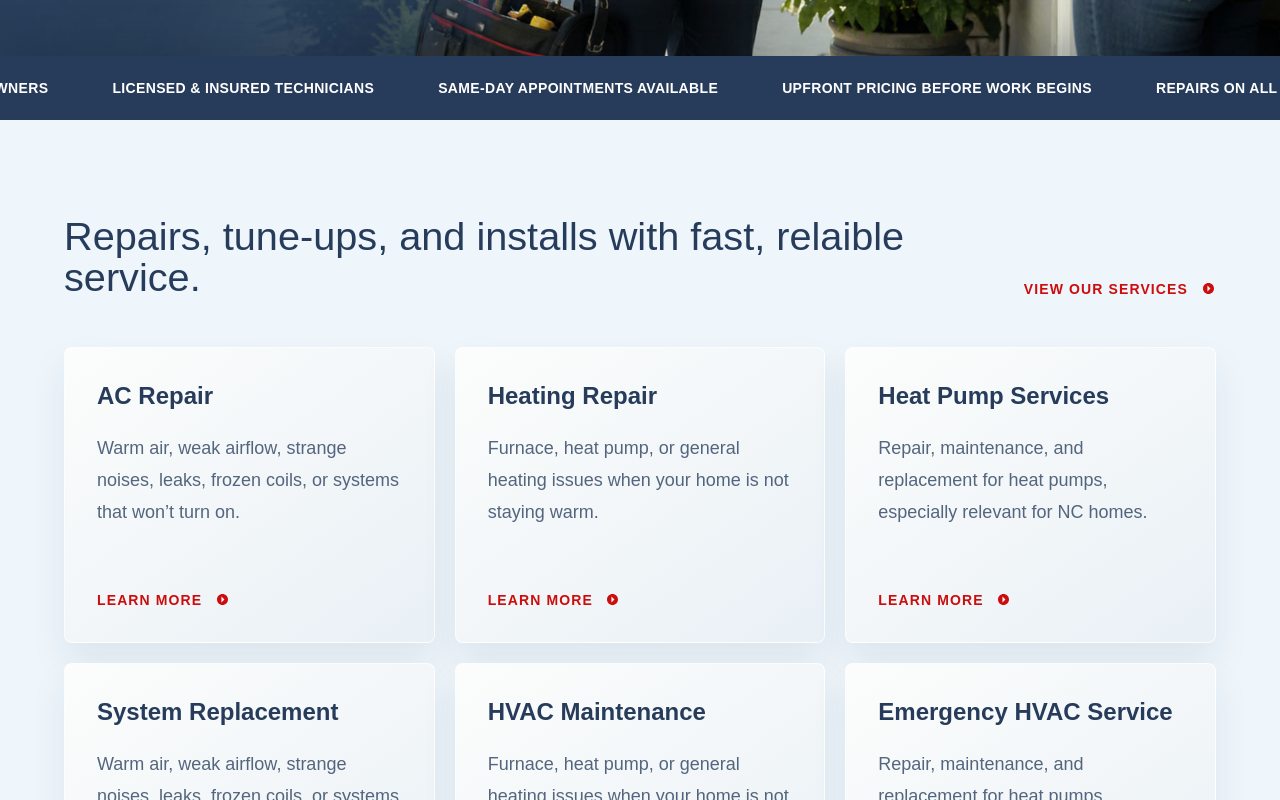
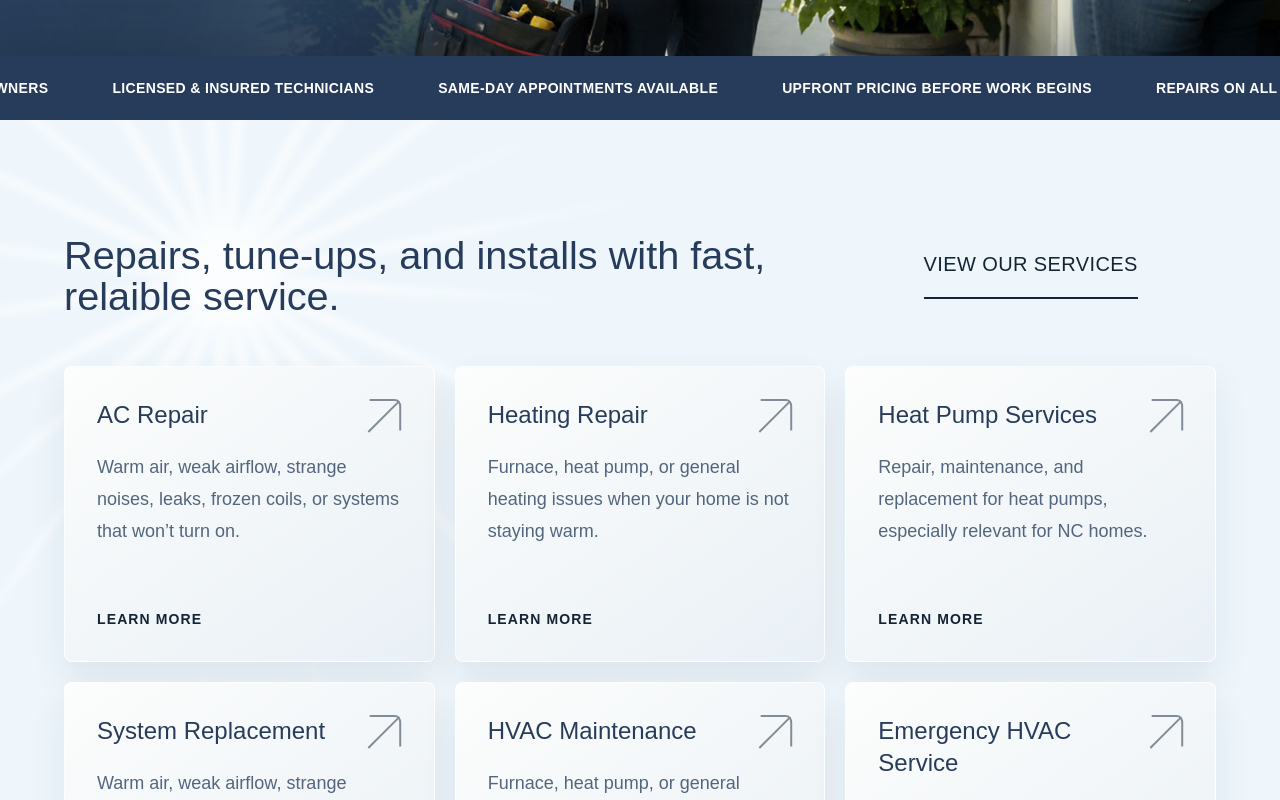
Before and after one commit to jcolemandesign/HVAC-sample, a Next.js app: page / in a window 1280 px wide. Shown: the part 800-1600 px from the top of the page. Built offline with nearby package versions, Linux system fonts and the light colour scheme; a web font is replaced by a local one.

Commit message:
Service Cards Section Complete

```diff
--- /dev/null
+++ b/src/app/components/AnimatedSunburst.tsx
@@ -0,0 +1,49 @@
+"use client";
+
+import { useEffect, useRef, useState } from "react";
+
+export function AnimatedSunburst() {
+  const sunburstRef = useRef<HTMLDivElement | null>(null);
+  const [isActive, setIsActive] = useState(false);
+
+  useEffect(() => {
+    const sunburst = sunburstRef.current;
+    const section = sunburst?.closest("section");
+    const target = section?.querySelector("[data-services-intro]");
+
+    if (!sunburst || !target) {
+      return;
+    }
+
+    let startTimer: number | undefined;
+    const observer = new IntersectionObserver(
+      ([entry]) => {
+        if (entry.isIntersecting && entry.intersectionRatio >= 0.98) {
+          startTimer = window.setTimeout(() => setIsActive(true), 2000);
+          observer.disconnect();
+        }
+      },
+      { threshold: [0.98] },
+    );
+
+    observer.observe(target);
+
+    return () => {
+      observer.disconnect();
+      if (startTimer) {
+        window.clearTimeout(startTimer);
+      }
+    };
+  }, []);
+
+  return (
+    <div
+      ref={sunburstRef}
+      className="services-sunburst"
+      data-active={isActive ? "true" : "false"}
+      aria-hidden="true"
+    >
+      <div className="services-sunburst-shape" />
+    </div>
+  );
+}
--- a/src/app/globals.css
+++ b/src/app/globals.css
@@ -78,6 +78,94 @@ body {
     0 1.35rem 2.25rem rgba(21, 36, 53, 0.38);
 }
 
+.service-card-arrow {
+  position: absolute;
+  top: 2rem;
+  right: 2rem;
+  width: 2.08rem;
+  height: 2.08rem;
+  color: var(--dark-blue);
+  opacity: 0.5;
+  overflow: visible;
+  pointer-events: none;
+  transition: opacity 220ms ease;
+}
+
+.service-card {
+  transition:
+    filter 220ms ease,
+    box-shadow 220ms ease,
+    transform 220ms ease;
+}
+
+.service-card:hover {
+  filter: brightness(1.035);
+  box-shadow: 0 1.5rem 3rem rgba(21, 36, 53, 0.12);
+  transform: translateY(-0.125rem);
+}
+
+.service-card:hover .service-card-arrow {
+  opacity: 1;
+}
+
+.services-sunburst {
+  position: absolute;
+  top: -18rem;
+  left: -19rem;
+  z-index: 0;
+  width: clamp(60rem, 82.5vw, 93.75rem);
+  aspect-ratio: 2372.798 / 2186.818;
+  filter: blur(0.25rem);
+  opacity: 0.72;
+  pointer-events: none;
+  transform: rotate(0deg);
+  transform-origin: center;
+}
+
+.services-sunburst-shape {
+  width: 100%;
+  height: 100%;
+  background: #ffffff;
+  mask-image: url("/sunburst.svg");
+  mask-position: center;
+  mask-repeat: no-repeat;
+  mask-size: contain;
+  -webkit-mask-image: url("/sunburst.svg");
+  -webkit-mask-position: center;
+  -webkit-mask-repeat: no-repeat;
+  -webkit-mask-size: contain;
+}
+
+.services-sunburst[data-active="true"] {
+  animation: services-sunburst-spin 72s linear infinite;
+}
+
+.service-card-arrow path {
+  fill: none;
+  stroke: currentColor;
+  stroke-width: 2px;
+  stroke-linecap: square;
+  stroke-linejoin: round;
+}
+
+.service-card-arrow-head {
+  stroke-dasharray: 78;
+  stroke-dashoffset: 0;
+}
+
+.service-card-arrow-line {
+  stroke-dasharray: 42;
+  stroke-dashoffset: 0;
+}
+
+.service-card:hover .service-card-arrow-head {
+  animation: service-arrow-head-draw 480ms ease-out forwards;
+}
+
+.service-card:hover .service-card-arrow-line {
+  animation: service-arrow-line-draw 280ms ease-out 288ms forwards;
+}
+
 .hero-trust-marquee {
   overflow: hidden;
 }
@@ -101,8 +189,43 @@ body {
   }
 }
 
+@keyframes service-arrow-head-draw {
+  from {
+    stroke-dashoffset: 78;
+  }
+
+  to {
+    stroke-dashoffset: 0;
+  }
+}
+
+@keyframes service-arrow-line-draw {
+  from {
+    stroke-dashoffset: 42;
+  }
+
+  to {
+    stroke-dashoffset: 0;
+  }
+}
+
+@keyframes services-sunburst-spin {
+  to {
+    transform: rotate(360deg);
+  }
+}
+
 @media (prefers-reduced-motion: reduce) {
   .hero-trust-track {
     animation: none;
   }
+
+  .services-sunburst[data-active="true"] {
+    animation: none;
+  }
+
+  .service-card:hover .service-card-arrow-head,
+  .service-card:hover .service-card-arrow-line {
+    animation: none;
+  }
 }
--- a/src/app/page.tsx
+++ b/src/app/page.tsx
@@ -3,6 +3,7 @@ import Image from "next/image";
 import Link from "next/link";
 import heroImage from "../../public/HVAC-web-hero.jpg";
 import logo from "../../public/logo-temp.svg";
+import { AnimatedSunburst } from "./components/AnimatedSunburst";
 
 export const metadata: Metadata = {
   title: "North Star HVAC | Local Heating and Cooling",
@@ -182,36 +183,51 @@ export default function Home() {
         </div>
       </section>
 
-      <section id="services" className="bg-[#eef6fc] py-20 lg:py-24">
-        <div className="mx-auto w-[min(calc(100dvw-2rem),111rem)] px-6 lg:px-12">
-          <div className="flex flex-col gap-6 lg:flex-row lg:items-end lg:justify-between">
-            <h2 className="font-expanded max-w-[58rem] text-[clamp(2.3rem,3.1vw,4.2rem)] font-extralight leading-[1.04] text-[#273c5b]">
+      <section id="services" className="relative overflow-hidden bg-[#eef6fc] py-[6rem] lg:py-[7.2rem]">
+        <AnimatedSunburst />
+        <div className="relative z-10 mx-auto w-[min(calc(100dvw-2rem),111rem)] px-6 lg:px-12">
+          <div data-services-intro className="grid gap-5 xl:grid-cols-3 xl:items-center">
+            <h2 className="font-expanded max-w-[58rem] text-[clamp(2.3rem,3.1vw,4.2rem)] font-extralight leading-[1.04] text-[#273c5b] xl:col-span-2">
               Repairs, tune-ups, and installs with fast, relaible service.
             </h2>
             <Link
-              className="inline-flex w-fit items-center gap-3 text-sm font-extrabold uppercase tracking-[0.08em] text-[#cc0d0d] transition hover:text-[#a90b0b]"
+              className="font-expanded inline-flex w-fit items-center justify-self-start gap-3 border-b-2 border-[#152435] pb-[1.45rem] text-[clamp(1.25rem,1.15vw,1.5625rem)] font-medium uppercase leading-none tracking-[0.02em] text-[#152435] transition hover:text-[#273c5b] xl:justify-self-center"
               href="/services"
             >
               VIEW OUR SERVICES
-              <span className="icon-mask icon-next-arrow" aria-hidden="true" />
             </Link>
           </div>
           <div className="mt-12 grid gap-5 md:grid-cols-2 xl:grid-cols-3">
           {services.map((service) => (
             <article
               key={service.title}
-              className="flex min-h-[18.5rem] flex-col rounded-[8px] border border-white/80 bg-[linear-gradient(145deg,#fcfdfc_0%,#e9f0f6_100%)] p-8 shadow-[0_18px_36px_rgba(21,36,53,0.08)]"
+              className="service-card group relative flex min-h-[18.5rem] cursor-pointer flex-col overflow-hidden rounded-[8px] border border-white/80 bg-[linear-gradient(145deg,#fcfdfc_0%,#e9f0f6_100%)] p-8 shadow-[0_18px_36px_rgba(21,36,53,0.08)]"
             >
-              <h3 className="text-2xl font-extrabold text-[#273c5b]">{service.title}</h3>
+              <svg
+                className="service-card-arrow"
+                viewBox="0 0 33.261 33.349"
+                aria-hidden="true"
+              >
+                <path
+                  className="service-card-arrow-head"
+                  d="M2.628 1H26.583C30.265 1 32.261 3.996 32.261 7.678V30.633"
+                />
+                <path
+                  className="service-card-arrow-line"
+                  d="M1 32.349L30.545 2.804"
+                />
+              </svg>
+              <h3 className="font-expanded pr-14 text-2xl font-medium text-[#273c5b]">
+                {service.title}
+              </h3>
               <p className="mt-5 max-w-[31rem] text-lg font-medium leading-8 text-[#273c5b]/78">
                 {service.description}
               </p>
               <Link
-                className="mt-auto inline-flex w-fit items-center gap-3 pt-8 text-sm font-extrabold uppercase tracking-[0.08em] text-[#cc0d0d] transition hover:text-[#a90b0b]"
+                className="mt-auto inline-flex w-fit pt-8 text-sm font-extrabold uppercase tracking-[0.08em] text-[#152435] transition hover:text-[#273c5b]"
                 href="/services"
               >
                 Learn More
-                <span className="icon-mask icon-next-arrow" aria-hidden="true" />
               </Link>
             </article>
           ))}
```
